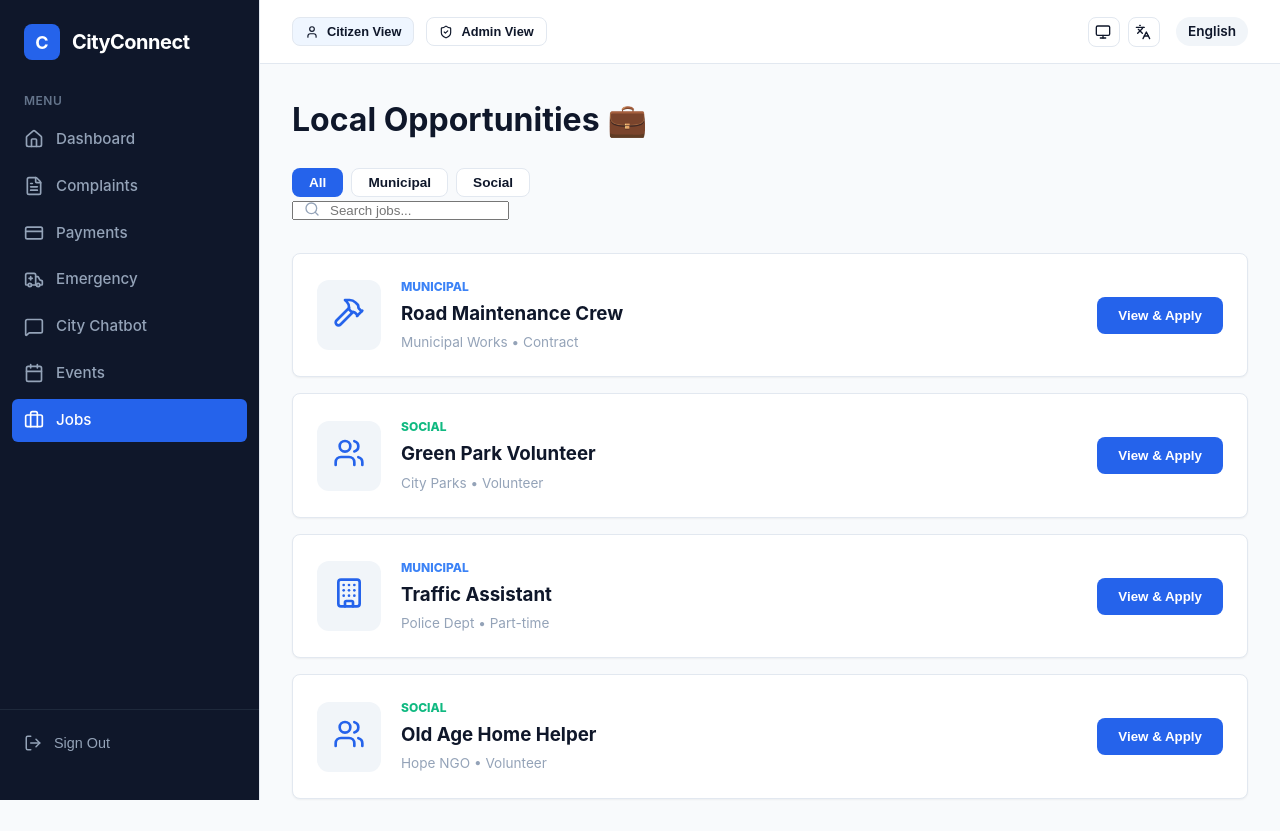
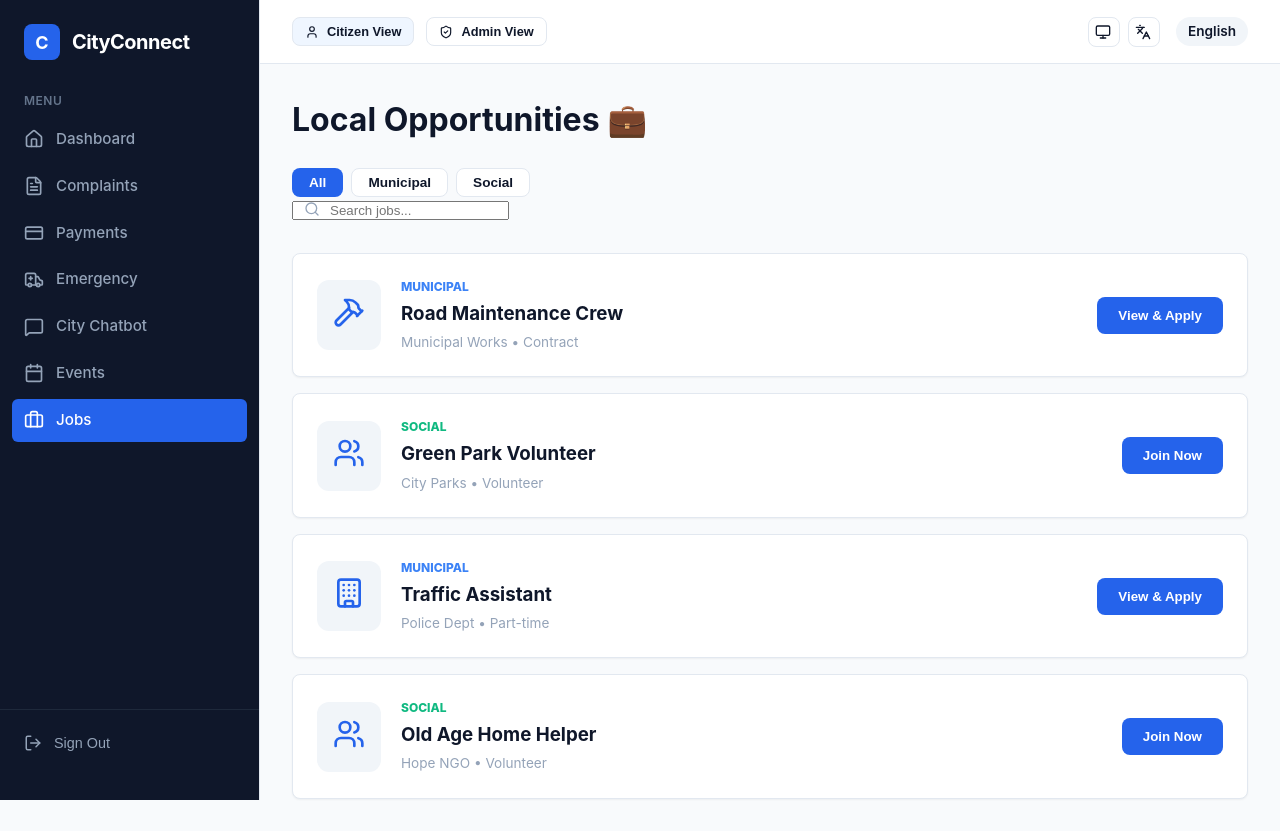
Before and after one commit to Abinaya-chellamuthu/city, a React (Vite) app: page /jobs in a window 1280 px wide. Built offline with nearby package versions, Linux system fonts and the light colour scheme.

Commit message:
Hackathon Final Version: 16 Features, Professional README, and Admin/Citizen Role Sync

```diff
--- a/src/pages/Jobs.jsx
+++ b/src/pages/Jobs.jsx
@@ -49,7 +49,9 @@ const Jobs = () => {
             {applied.includes(j.title) ? (
               <span style={{ color: '#10b981', fontWeight: '700' }}>✓ APPLIED</span>
             ) : (
-              <button className="btn btn-primary" onClick={() => handleApply(j.title)}>View & Apply</button>
+              <button className="btn btn-primary" onClick={() => handleApply(j.title)}>
+                {j.tag === 'Social' ? 'Join Now' : 'View & Apply'}
+              </button>
             )}
           </div>
         ))}
```
Also changed, not shown: 1 other file (tests, documents, lock files or other folders).
